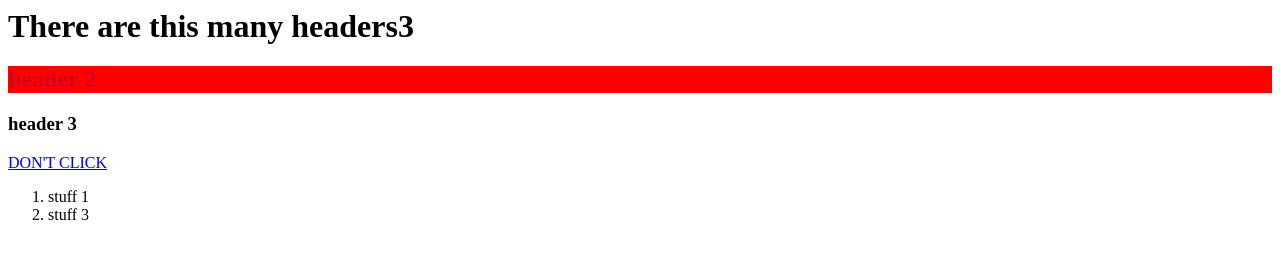
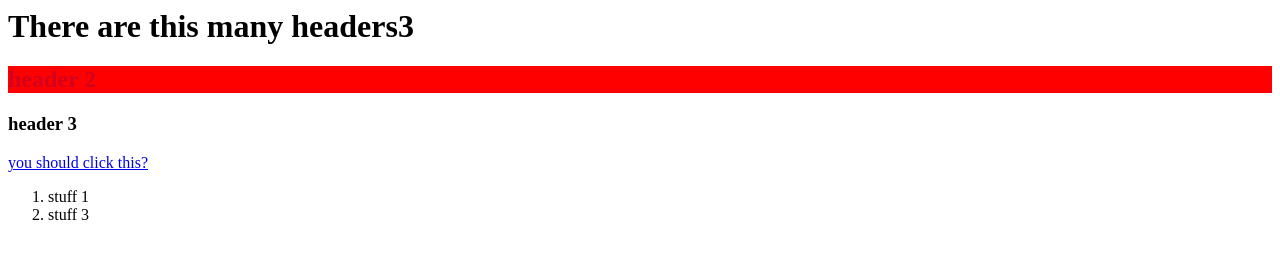
Before and after one commit to MikeSycle/section32, a plain HTML site: page index.html in a window 1280 px wide. Drawn offline with Linux system fonts and the light colour scheme; files that its build step writes are made by us from their sources.

Commit message:
new link to page1

```diff
--- a/index.html
+++ b/index.html
@@ -8,7 +8,7 @@
         <h3 class="header">header 3</h3>
 
 
-        <a href="http://www.google.com">DON'T CLICK</a>
+        <a href="page1.html">you should click this?</a>
 
         <ol>
             <li>stuff 1</li>
```
